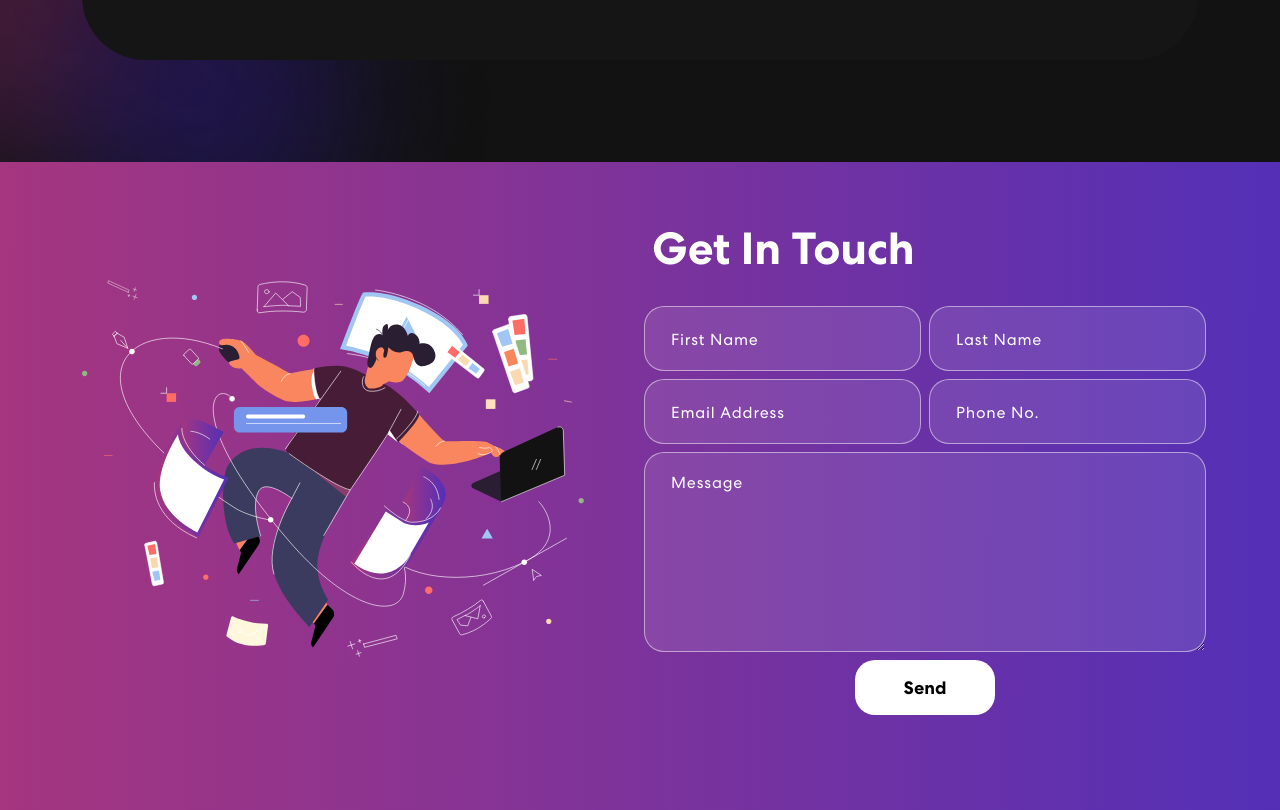
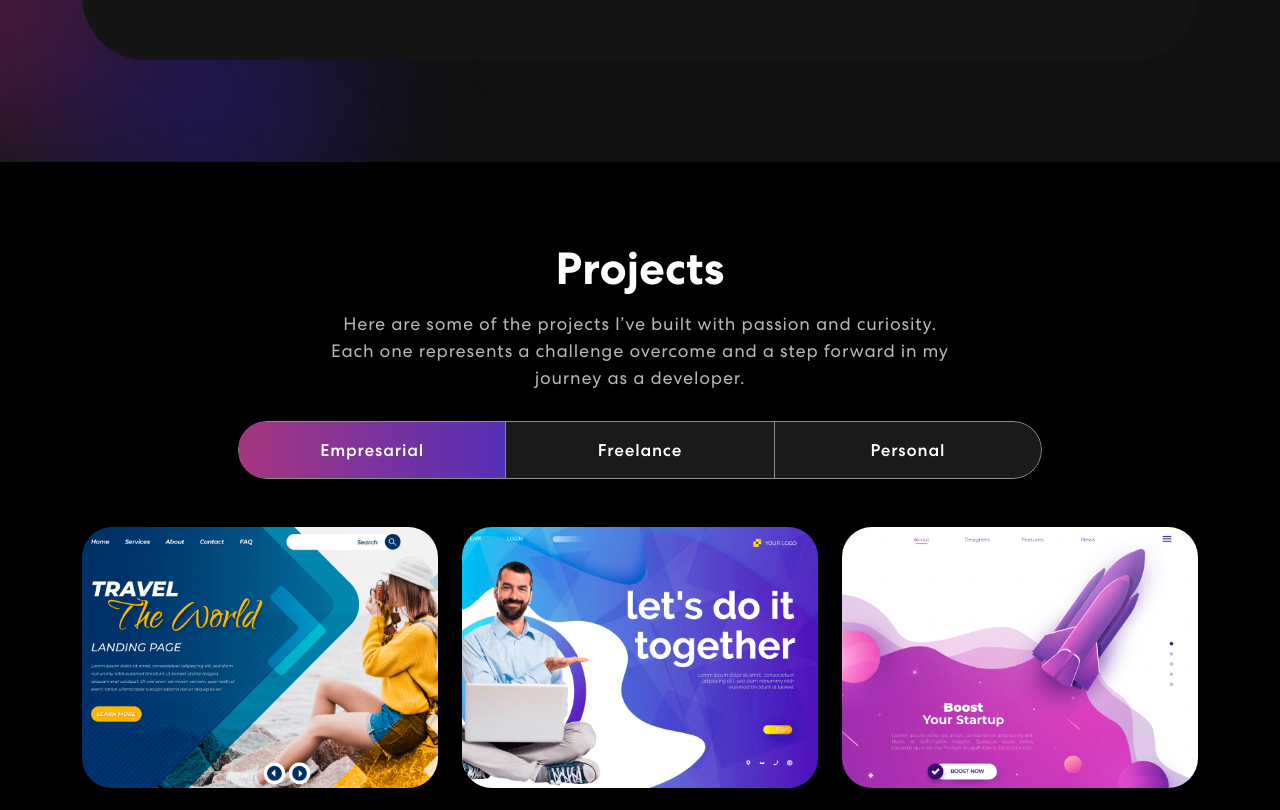
Before and after one commit to VittoLym/Vitto, a React (Create React App) app: page / in a window 1280 px wide. Shown: the part 1357-2167 px from the top of the page. Built offline with nearby package versions, Linux system fonts and the light colour scheme.

Commit message:
details & bugs fixed

```diff
--- a/src/App.css
+++ b/src/App.css
@@ -387,6 +387,7 @@ nav.navbar .navbar-toggler[aria-expanded="true"] .navbar-toggler-icon {
   transition: 0.3s ease-in-out;
   text-align: center;
   z-index: 0;
+  cursor: pointer;
 }
 .project .nav.nav-pills .nav-link::before {
     content: "";
--- a/src/App.js
+++ b/src/App.js
@@ -14,7 +14,7 @@ function App() {
       <NavBar />
       <Banner />
       <Skills />
-      {/*<Projects />*/}
+      <Projects />
       <Contact />
       <Footer />
     </div>
--- a/src/components/NavBar.js
+++ b/src/components/NavBar.js
@@ -15,7 +15,11 @@ export const NavBar = () => {
   const [scrolled, setScrolled] = useState(false);
 
   useEffect(() => {
+    if (window.innerWidth <= 768){
+      setScrolled(true);
+    };
     const onScroll = () => {
+      if (window.innerWidth <= 768)return;
       if (window.scrollY > 50) {
         setScrolled(true);
       } else {
--- a/src/components/Projects.js
+++ b/src/components/Projects.js
@@ -51,17 +51,17 @@ export const Projects = () => {
               {({ isVisible }) =>
               <div className={isVisible ? "animate__animated animate__fadeIn": ""}>
                 <h2>Projects</h2>
-                <p>Lorem Ipsum is simply dummy text of the printing and typesetting industry. Lorem Ipsum has been the industry's standard dummy text ever since the 1500s, when an unknown printer took a galley of type and scrambled it to make a type specimen book.</p>
+                <p>Here are some of the projects I’ve built with passion and curiosity. Each one represents a challenge overcome and a step forward in my journey as a developer.</p>
                 <Tab.Container id="projects-tabs" defaultActiveKey="first">
                   <Nav variant="pills" className="nav-pills mb-5 justify-content-center align-items-center" id="pills-tab">
                     <Nav.Item>
-                      <Nav.Link eventKey="first">Tab 1</Nav.Link>
+                      <Nav.Link eventKey="first">Empresarial</Nav.Link>
                     </Nav.Item>
                     <Nav.Item>
-                      <Nav.Link eventKey="second">Tab 2</Nav.Link>
+                      <Nav.Link eventKey="second">Freelance</Nav.Link>
                     </Nav.Item>
                     <Nav.Item>
-                      <Nav.Link eventKey="third">Tab 3</Nav.Link>
+                      <Nav.Link eventKey="third">Personal</Nav.Link>
                     </Nav.Item>
                   </Nav>
                   <Tab.Content id="slideInUp" className={isVisible ? "animate__animated animate__slideInUp" : ""}>
@@ -73,7 +73,7 @@ export const Projects = () => {
                               <ProjectCard
                                 key={index}
                                 {...project}
-                                />
+                              />
                             )
                           })
                         }
```
